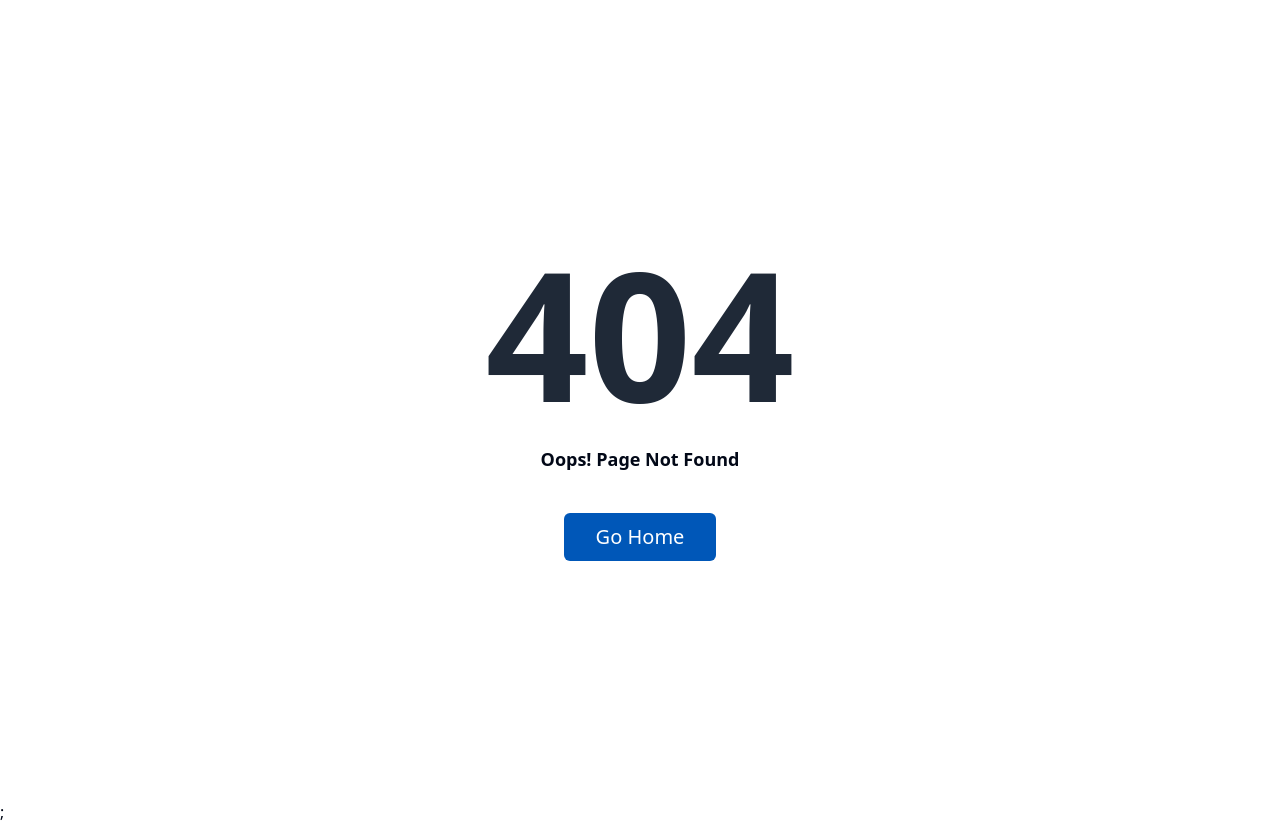
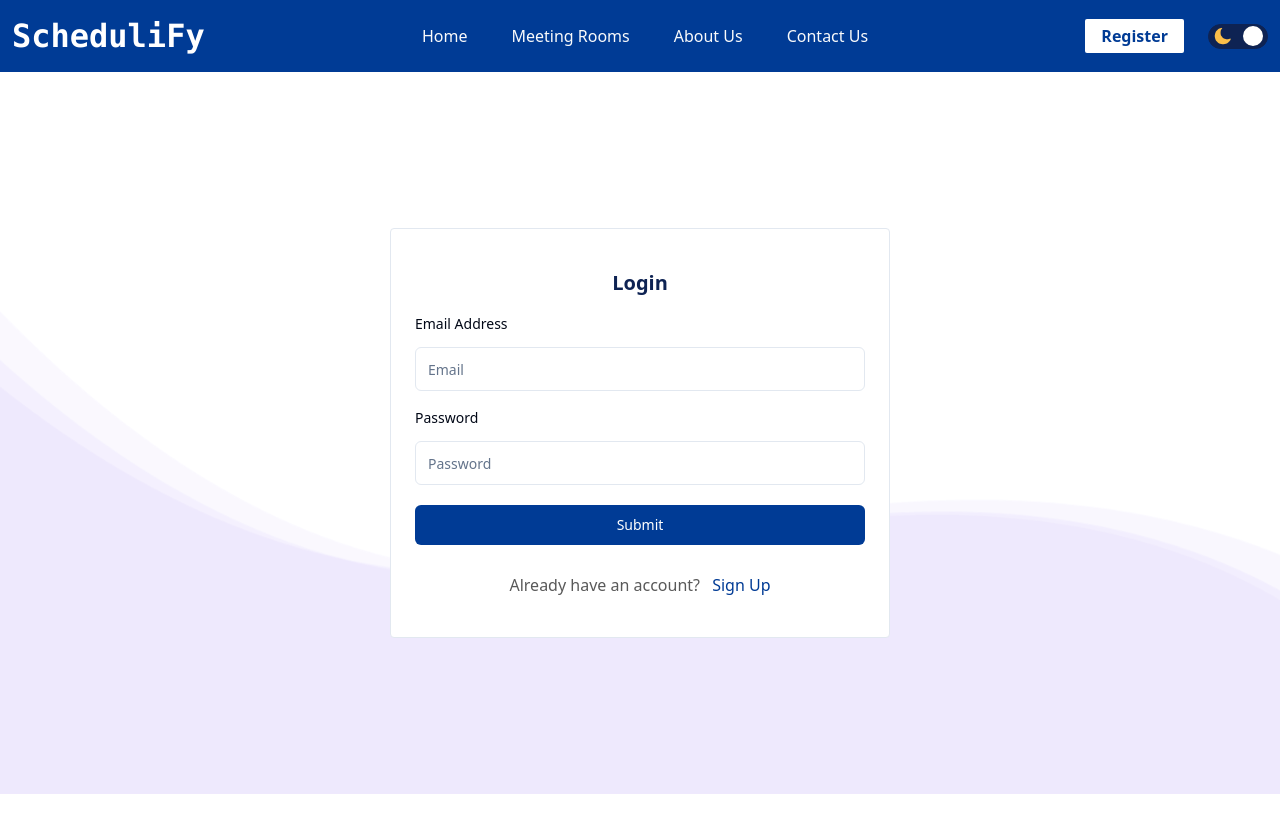
Before and after one commit to noyon-podder/meeting-booking-client, a React (Vite) app: page /login in a window 1280 px wide. Before the commit this address had no page. After the commit the page ends 800 px from the top, so only its background shows below. Built offline with nearby package versions, Linux system fonts and the light colour scheme.

Commit message:
login page completed

```diff
--- a/src/App.tsx
+++ b/src/App.tsx
@@ -5,7 +5,7 @@ import { ThemeProvider } from "./context/ThemeProvider";
 function App() {
   return (
     <ThemeProvider>
-      <RouterProvider router={router} />;
+      <RouterProvider router={router} />
     </ThemeProvider>
   );
 }
--- a/src/components/Shared/Navbar.tsx
+++ b/src/components/Shared/Navbar.tsx
@@ -3,23 +3,23 @@ import MenuItems from "@/pages/Home/MenuItems";
 import { ModeToggle } from "./ModeToggle";
 import SidebarMenuItems from "@/pages/Home/SidebarMenuItems";
 import Container from "../Container";
-import LoginModal from "@/pages/Login/LoginModal";
-import { useAppDispatch, useAppSelector } from "@/redux/hook";
-import { modalOpen, setModalOpen } from "@/redux/features/auth/authSlice";
-import { FieldValues, SubmitHandler } from "react-hook-form";
+// import LoginModal from "@/pages/Login/LoginModal";
+// import { useAppDispatch, useAppSelector } from "@/redux/hook";
+// import { modalOpen, setModalOpen } from "@/redux/features/auth/authSlice";
+// import { FieldValues, SubmitHandler } from "react-hook-form";
 
 const Navbar = () => {
   // login modal functionality for protect route use
-  const isOpen = useAppSelector(modalOpen);
-  const dispatch = useAppDispatch();
-  const handleCloseModal = () => {
-    dispatch(setModalOpen(false));
-  };
+  // const isOpen = useAppSelector(modalOpen);
+  // const dispatch = useAppDispatch();
+  // const handleCloseModal = () => {
+  //   dispatch(setModalOpen(false));
+  // };
 
-  const handleLoginModalSubmit: SubmitHandler<FieldValues> = (data) => {
-    console.log(data);
-    dispatch(setModalOpen(false));
-  };
+  // const handleLoginModalSubmit: SubmitHandler<FieldValues> = (data) => {
+  //   console.log(data);
+  //   dispatch(setModalOpen(false));
+  // };
   return (
     <div className="sticky z-50 top-0 left-0 w-full dark:border-b  py-3 dark:bg-color-darkBaseColor bg-color-baseColor">
       <Container>
@@ -34,16 +34,12 @@ const Navbar = () => {
           </div>
           <div className="flex items-center lg:gap-6 gap-2">
             <Link
-              to="/login"
+              to="/register"
               className="px-[16px] py-[5px] text-color-baseColor font-semibold rounded-[2px] hover:bg-color-darkHeading block bg-white"
             >
               Register
             </Link>
-            <LoginModal
-              isOpen={isOpen}
-              onClose={handleCloseModal}
-              onLogin={handleLoginModalSubmit}
-            />
+
             <ModeToggle />
 
             {/* for mobile device menu bar show  */}
--- a/src/pages/Login/Login.tsx
+++ b/src/pages/Login/Login.tsx
@@ -1,7 +1,10 @@
 import GlobalForm from "@/components/form/GlobalForm";
 import GlobalInput from "@/components/form/GlobalInput";
+import Navbar from "@/components/Shared/Navbar";
 import { Button } from "@/components/ui/button";
 import { FieldValues, SubmitHandler } from "react-hook-form";
+import backgroundImage from "/register.png";
+import { Link } from "react-router-dom";
 
 const Login = () => {
   const handleLoginForm: SubmitHandler<FieldValues> = (data) => {
@@ -10,6 +13,22 @@ const Login = () => {
 
   return (
     <>
+      <Navbar />
+      <div
+        className="w-full flex items-center justify-center "
+        style={{
+          backgroundImage: `url(${backgroundImage})`,
+          backgroundSize: "cover",
+          backgroundPosition: "center",
+          height: "calc(100vh - 78px)",
+        }}
+      >
+        <div className="max-w-[500px] w-full py-10 px-6 border bg-white dark:bg-color-cardColor rounded">
+          <div className="mb-5">
+            <h2 className="text-center text-xl dark:text-white text-color-darkBaseColor font-semibold">
+              Login
+            </h2>
+          </div>
           <GlobalForm onSubmit={handleLoginForm}>
             <GlobalInput
               type="text"
@@ -26,8 +45,25 @@ const Login = () => {
               label="Password"
             />
 
-        <Button type="submit">Submit</Button>
+            <Button
+              type="submit"
+              className="w-full bg-color-baseColor text-white hover:bg-color-baseLightColor"
+            >
+              Submit
+            </Button>
           </GlobalForm>
+
+          <p className="dark:text-color-darkHeading text-color-textColor mt-7 text-center">
+            Already have an account?{" "}
+            <Link
+              to="/register"
+              className="text-color-baseColor hover:underline ml-2"
+            >
+              Sign Up
+            </Link>
+          </p>
+        </div>
+      </div>
     </>
   );
 };
--- a/src/pages/Login/LoginModal.tsx
+++ b/src/pages/Login/LoginModal.tsx
@@ -9,17 +9,24 @@ import {
   DialogTitle,
   DialogTrigger,
 } from "@/components/ui/dialog";
-import { FieldValues } from "react-hook-form";
+import { setModalOpen } from "@/redux/features/auth/authSlice";
+import { useAppDispatch } from "@/redux/hook";
+import { FieldValues, SubmitHandler } from "react-hook-form";
 
 type TLoginModalProps = {
   isOpen: boolean;
-  onClose: () => void;
-  onLogin: (data: FieldValues) => void;
+  // onClose: () => void;
+  // onLogin: (data: FieldValues) => void;
 };
 
-const LoginModal = ({ isOpen, onClose, onLogin }: TLoginModalProps) => {
+const LoginModal = ({ isOpen }: TLoginModalProps) => {
+  const dispatch = useAppDispatch();
+  const handleLoginModalSubmit: SubmitHandler<FieldValues> = (data) => {
+    console.log(data);
+    dispatch(setModalOpen(false));
+  };
   return (
-    <Dialog open={isOpen} onOpenChange={onClose}>
+    <Dialog open={isOpen}>
       <DialogTrigger>
         <Button type="submit">Login</Button>
       </DialogTrigger>
@@ -27,7 +34,7 @@ const LoginModal = ({ isOpen, onClose, onLogin }: TLoginModalProps) => {
         <DialogHeader>
           <DialogTitle className="text-center mb-5 text-3xl">Login</DialogTitle>
           <DialogDescription>
-            <GlobalForm onSubmit={onLogin}>
+            <GlobalForm onSubmit={handleLoginModalSubmit}>
               <GlobalInput
                 type="text"
                 placeholder="Enter your email address"
--- a/src/pages/Register/Register.tsx
+++ b/src/pages/Register/Register.tsx
@@ -4,15 +4,18 @@ import Navbar from "@/components/Shared/Navbar";
 import { Button } from "@/components/ui/button";
 import { FieldValues, SubmitHandler } from "react-hook-form";
 import backgroundImage from "/register.png";
+import { Link } from "react-router-dom";
+
 const Register = () => {
   const handleRegisterFormSubmit: SubmitHandler<FieldValues> = (data) => {
     console.log(data);
   };
+
   return (
     <>
       <Navbar />
       <div
-        className="w-full flex items-center justify-center "
+        className="w-full flex lg:mt-0 mt-10 items-center justify-center "
         style={{
           backgroundImage: `url(${backgroundImage})`,
           backgroundSize: "cover",
@@ -33,13 +36,13 @@ const Register = () => {
           <div className="w-full px-6 py-8 md:px-8 lg:w-1/2">
             <div className="flex justify-center mx-auto">
               <h2 className="dark:text-white text-color-baseColor lg:text-[32px] text-[22px] font-bold font-mono">
-                ScheduliFy
+                Sign Up
               </h2>
             </div>
 
-            <p className=" text-xl text-center text-gray-600 dark:text-gray-200">
+            {/* <p className=" text-xl text-center text-gray-600 dark:text-gray-200">
               Welcome back!
-            </p>
+            </p> */}
 
             {/* register form  */}
             <div className="mt-6 w-full">
@@ -84,6 +87,15 @@ const Register = () => {
                 </Button>
               </GlobalForm>
             </div>
+            <p className="dark:text-color-darkHeading text-color-textColor mt-4 text-center">
+              Already have an account?{" "}
+              <Link
+                to="/login"
+                className="text-color-baseColor hover:underline ml-2"
+              >
+                Login
+              </Link>
+            </p>
           </div>
         </div>
       </div>
--- a/src/redux/features/auth/authSlice.ts
+++ b/src/redux/features/auth/authSlice.ts
@@ -17,7 +17,7 @@ type TAuthState = {
 const initialState: TAuthState = {
   user: null,
   token: null,
-  isModalOpen: true,
+  isModalOpen: false,
 };
 
 export const authSlice = createSlice({
--- a/src/routes/index.tsx
+++ b/src/routes/index.tsx
@@ -2,6 +2,7 @@ import MainLayout from "@/components/Layout/MainLayout";
 import AboutPage from "@/pages/About/AboutPage";
 import ContactPage from "@/pages/Contact/ContactPage";
 import HomePage from "@/pages/Home/HomePage";
+import Login from "@/pages/Login/Login";
 import MeetingRoomsPage from "@/pages/MeetingRooms/MeetingRoomsPage";
 import NotFound from "@/pages/NotFound/NotFound";
 import Register from "@/pages/Register/Register";
@@ -15,6 +16,10 @@ export const router = createBrowserRouter([
   {
     path: "/register",
     element: <Register />,
+  },
+  {
+    path: "/login",
+    element: <Login />,
   },
   {
     path: "/",
```
Lines whose indentation alone changed are shown as unchanged.
